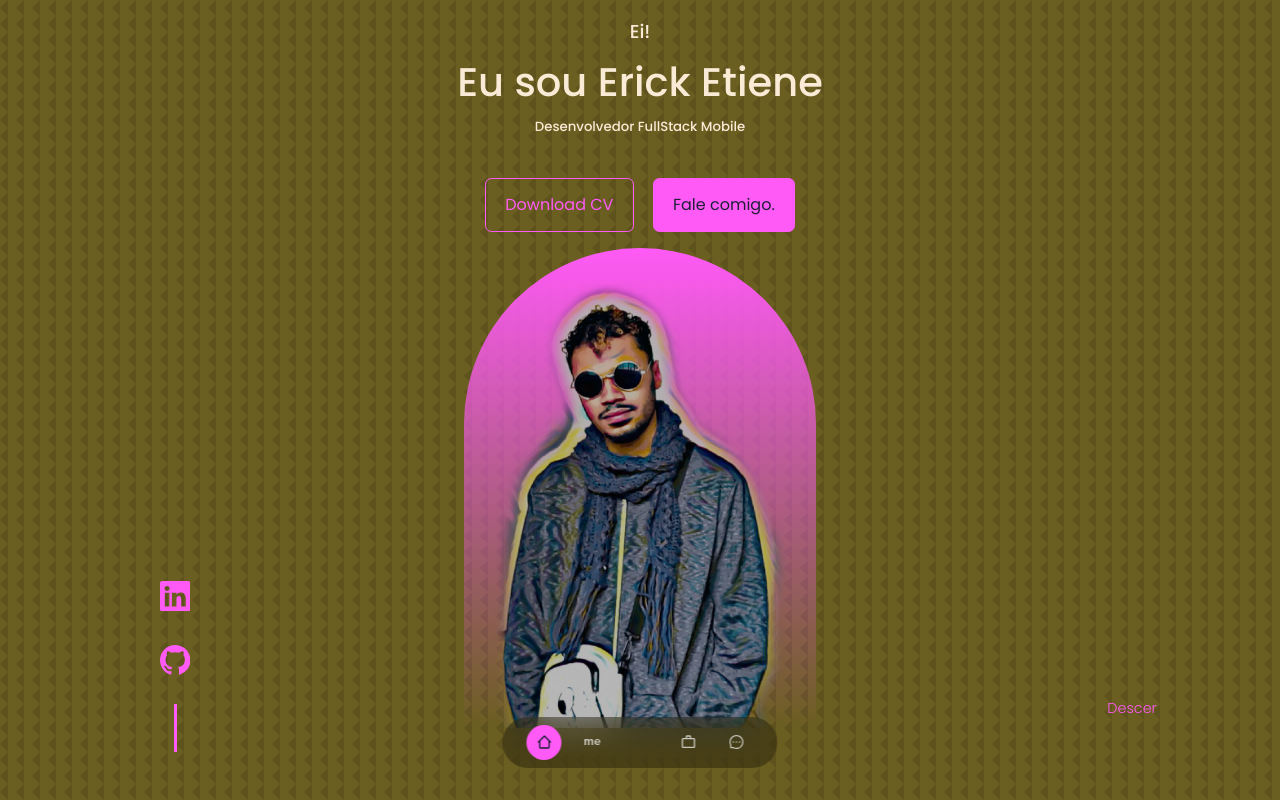
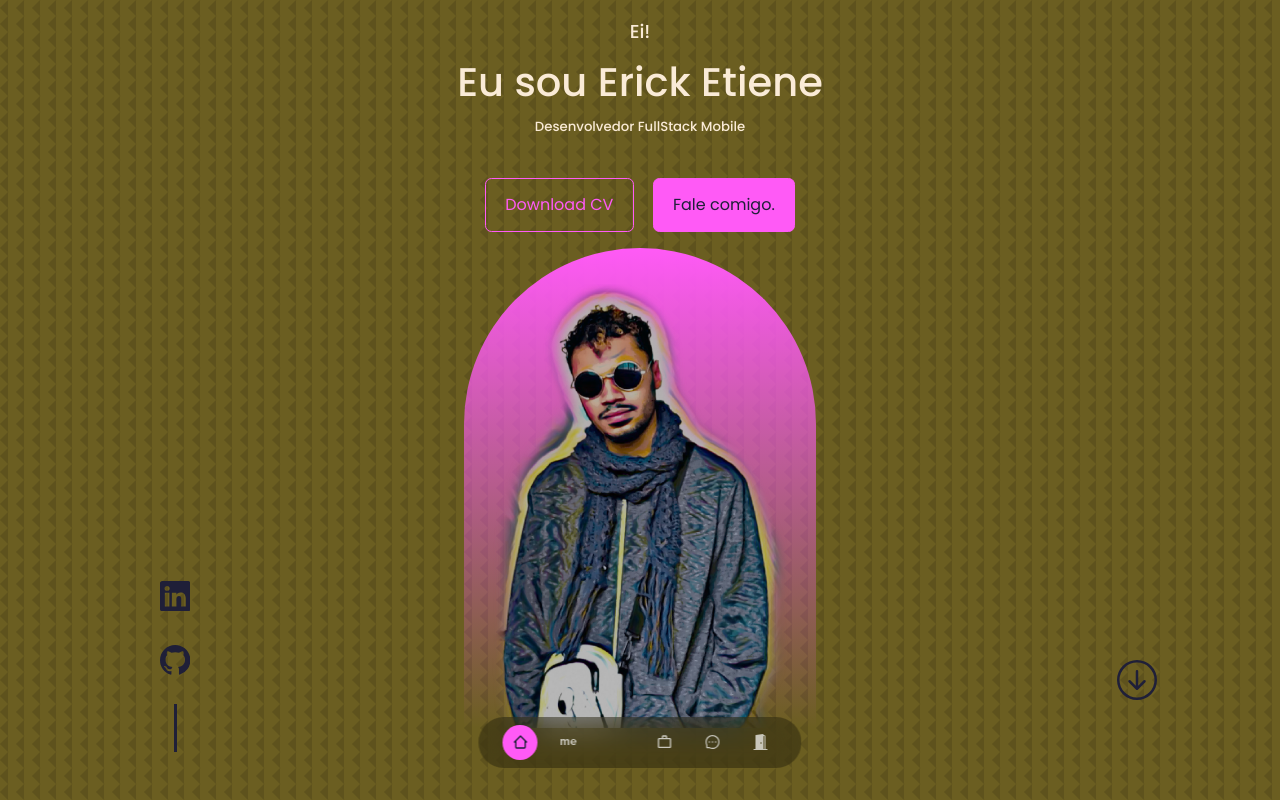
Before and after one commit to lamenkazu/portifolio, a React (Vite) app: page / in a window 1280 px wide. Shown: the top 800 px of the page. Built offline with nearby package versions, Linux system fonts and the light colour scheme; some icons are missing.

Commit message:
Atualização de qualidade de código

```diff
--- a/src/components/contact/Contact.jsx
+++ b/src/components/contact/Contact.jsx
@@ -15,10 +15,11 @@ const Contact = () => {
   const sendEmail = (e) => {
     e.preventDefault();
 
-    emailjs.sendForm('service_2xerr0h', 'template_nx6rqje', form.current, 'rN2xNPghh5SCTtz44')
+    emailjs.sendForm(REACT_APP_SERVICE_ID, REACT_APP_TEMPLATE_ID, form.current, REACT_APP_PUBLIC_KEY)
       .then((result) => {
         window.alert("Mensagem Enviada! Agradeço o contato, responderei o mais breve possível.")
         e.target.reset()
+
       }, (error) => {
           console.log(error.text);
       });
--- a/src/components/experience/Experience.jsx
+++ b/src/components/experience/Experience.jsx
@@ -5,8 +5,8 @@ import ExperienceDetail from './ExperienceDetail'
 const Experience = () => {
   return (
     <section id='experience'>
-      <h5>ficou curioso sobre</h5>
-      <h2>Minhas Experiências?</h2>
+      <h5>se você ficou curioso, aqui estão as</h5>
+      <h2>Minhas Experiências</h2>
 
       <div className="container experience__container">
         <div className="experience__frontend">
--- a/src/components/footer/Footer.jsx
+++ b/src/components/footer/Footer.jsx
@@ -6,8 +6,9 @@ import {BsLinkedin, BsGithub, BsInstagram} from 'react-icons/bs'
 
 const Footer = () => {
   return (
-    <footer>
-      <a href="#" className='footer__logo'>Daedrii</a>
+    <footer id='footer'>
+      <h4>caso queira pesquisar mais sobre</h4>
+      <a href="#" className='footer__logo'>Erick Etiene</a>
 
       <ul className='permalinks'>
         <li><a href="#">Start</a></li>
@@ -18,9 +19,9 @@ const Footer = () => {
       </ul>
 
       <div className="footer__socials">
-        <a href="https://linkedin.com"><BsLinkedin/></a>
-        <a href="https://github.com"><BsGithub/></a>
-        <a href="https://instagram.com"><BsInstagram/></a>
+        <a target='_blank' href="https://www.linkedin.com/in/erick-etiene/"><BsLinkedin/></a>
+        <a target='_blank' href="https://github.com/lamenkazu"><BsGithub/></a>
+        <a target='_blank' href="https://www.instagram.com/daedrii/"><BsInstagram/></a>
       </div>
 
 
--- a/src/components/header/Header.jsx
+++ b/src/components/header/Header.jsx
@@ -3,6 +3,7 @@ import './header.css'
 import CTA from './CTA'
 import ME from '../../assets/me.png'
 import HeaderSocials from './HeaderSocials';
+import {BsArrowDownCircle} from 'react-icons/bs'
 
 const Header = () => {
   return (
@@ -18,7 +19,7 @@ const Header = () => {
             <img src={ME} alt="Eu" />
         </div>
 
-        <a href="#contact" className='scroll__down'>Descer</a>
+        <a href="#footer" className='scroll__down'><BsArrowDownCircle/></a>
       </div>
     </header>
   )
--- a/src/components/header/header.css
+++ b/src/components/header/header.css
@@ -30,7 +30,10 @@ header{
     left: 0;
     bottom: 3rem;
     font-size: 1.9rem;
+}
 
+.header__socials a{
+    color: var(--color-bg);
 }
 
 
@@ -38,7 +41,7 @@ header{
     content: '';
     width: 3px;
     height: 3rem;
-    background: var(--color-primary);
+    background: var(--color-bg);
 }
 
 
@@ -61,8 +64,10 @@ header{
     position: absolute;
     right: -2.3rem;
     bottom: 5rem;
-    font-weight: 300;
-    font-size: 0.9rem;
+    font-weight: 600;
+    font-size: 2.5rem;
+    color: var(--color-bg);
+
 }
 
 
--- a/src/components/nav/Nav.jsx
+++ b/src/components/nav/Nav.jsx
@@ -5,12 +5,60 @@ import {SiAboutdotme} from 'react-icons/si'
 import {MdWorkOutline} from 'react-icons/md'
 import {PiBooksLight} from 'react-icons/pi'
 import {AiOutlineMessage} from 'react-icons/ai'
+import {BsFillDoorOpenFill} from 'react-icons/bs'
 
-import { useState } from 'react'
+import { useState, useEffect} from 'react'
 
 const Nav = () => {
 
   const [activeNav, setActiveNav] = useState('#');
+
+  useEffect(() => {
+    const handleScroll = () => {
+      const sections = document.querySelectorAll('section');
+      const header = document.querySelector('header');
+      const footer = document.querySelector('footer');
+      const scrollPosition = window.scrollY || document.documentElement.scrollTop;
+      const windowHeight = window.innerHeight;
+      const documentHeight = document.documentElement.scrollHeight;
+
+      for (let i = sections.length - 1; i >= 0; i--) {
+        const section = sections[i];
+        const sectionId = `#${section.id}`;
+        const sectionOffsetTop = section.offsetTop;
+        const sectionHeight = section.offsetHeight;
+
+        if (
+          scrollPosition >= sectionOffsetTop - windowHeight * 0.9 &&
+          (scrollPosition < sectionOffsetTop + sectionHeight ||
+            scrollPosition >= documentHeight - windowHeight - footer.offsetHeight)
+        ) {
+          setActiveNav(sectionId);
+          break;
+        }
+      }
+
+      // Verificar se o scrollPosition está no footer
+      if (
+        scrollPosition >= documentHeight - windowHeight - footer.offsetHeight &&
+        scrollPosition <= documentHeight - windowHeight
+      ) {
+        setActiveNav('#footer');
+      }
+
+      // Verificar se o scrollPosition está no header
+      if (
+        scrollPosition < header.offsetHeight
+      ) {
+        setActiveNav('#');
+      }
+    };
+
+    window.addEventListener('scroll', handleScroll);
+    return () => {
+      window.removeEventListener('scroll', handleScroll);
+    };
+  }, []);
 
   return (
     <nav>
@@ -19,6 +67,7 @@ const Nav = () => {
       <a href="#experience" onClick={() => setActiveNav('#experience')} className={activeNav === '#experience' ? 'active' : ''}><PiBooksLight/></a>
       <a href="#portfolio" onClick={() => setActiveNav('#portfolio')} className={activeNav === '#portfolio' ? 'active' : ''}><MdWorkOutline/></a>
       <a href="#contact" onClick={() => setActiveNav('#contact')} className={activeNav === '#contact' ? 'active' : ''}><AiOutlineMessage/></a>
+      <a href="#footer" onClick={() => setActiveNav('#footer')} className={activeNav === '#footer' ? 'active' : ''}><BsFillDoorOpenFill/></a>
     </nav>
   )
 }
--- a/src/components/portfolio/Portfolio.jsx
+++ b/src/components/portfolio/Portfolio.jsx
@@ -8,7 +8,7 @@ const Portfolio = () => {
   return (
     <section id='portfolio'>
       <h5>você pode checar tudo isso mais detalhadamente no meu</h5>
-      <h2>Portfólio :</h2>
+      <h2>Portfólio</h2>
 
       <div className="container portfolio__container">
 
--- a/vite.config.js
+++ b/vite.config.js
@@ -4,5 +4,5 @@ import react from '@vitejs/plugin-react-swc'
 // https://vitejs.dev/config/
 export default defineConfig({
   plugins: [react()],
-  base: "/portifolio",
+  base: "/portfolio",
 })
```
